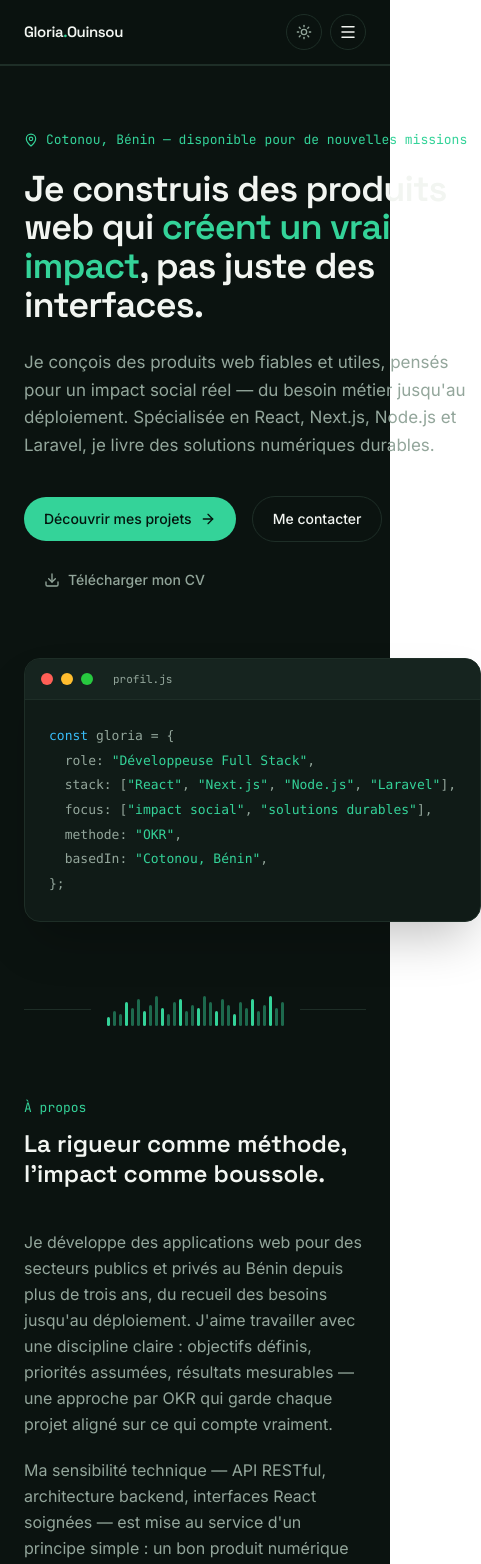
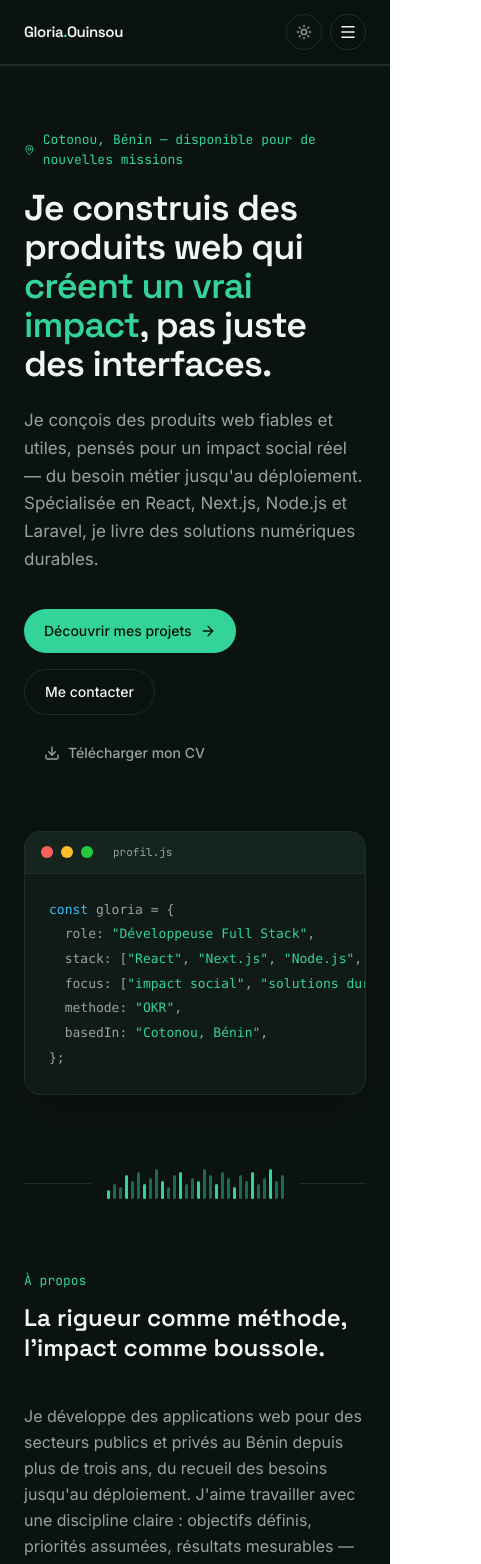
Before and after one commit to Gloryprod/gloriaouinsou-dev, a React (Vite) app: page / in a window 390 px wide. Shown: the top 1564 px of the page, 481 px wide, since content can reach past the window. Built offline with nearby package versions, Linux system fonts and the light colour scheme.

Commit message:
revision responsivité

```diff
--- a/src/Portfolio.jsx
+++ b/src/Portfolio.jsx
@@ -398,7 +398,7 @@ export default function Portfolio() {
   return (
     <div
       style={theme}
-      className="min-h-screen bg-[var(--bg)] text-[var(--text)] font-body antialiased selection:bg-[var(--accent)] selection:text-[var(--accent-contrast)]"
+      className="min-h-screen w-full overflow-x-hidden bg-[var(--bg)] text-[var(--text)] font-body antialiased selection:bg-[var(--accent)] selection:text-[var(--accent-contrast)]"
     >
       {/* Polices + styles globaux */}
       <style>{`
@@ -511,8 +511,8 @@ export default function Portfolio() {
       {/* ---------------------------------------------------------------- */}
       {/* HERO                                                             */}
       {/* ---------------------------------------------------------------- */}
-      <section id="hero" className="max-w-6xl mx-auto px-6 pt-16 sm:pt-24 pb-8 grid lg:grid-cols-[1.1fr_0.9fr] gap-14 items-center">
-        <Reveal>
+      <section id="hero" className="max-w-6xl mx-auto px-6 pt-16 sm:pt-24 pb-8 grid lg:grid-cols-[1.1fr_0.9fr] gap-14 items-center min-w-0">
+        <Reveal className="min-w-0">
           <p className="font-mono text-[13px] text-[var(--accent)] mb-5 flex items-center gap-2">
             <MapPin size={14} /> {PROFILE.location} — disponible pour de nouvelles missions
           </p>
@@ -555,15 +555,15 @@ export default function Portfolio() {
         </Reveal>
 
         {/* Bloc "code" — signature du hero */}
-        <Reveal delay={150}>
-          <div className="rounded-2xl border border-[var(--border)] bg-[var(--surface)] shadow-2xl overflow-hidden">
+        <Reveal delay={150} className="min-w-0 w-full">
+          <div className="rounded-2xl border border-[var(--border)] bg-[var(--surface)] shadow-2xl overflow-hidden w-full">
             <div className="flex items-center gap-2 px-4 py-3 border-b border-[var(--border)] bg-[var(--surface-2)]">
               <span className="w-3 h-3 rounded-full bg-[#FF5F56]" />
               <span className="w-3 h-3 rounded-full bg-[#FFBD2E]" />
               <span className="w-3 h-3 rounded-full bg-[#27C93F]" />
               <span className="ml-3 font-mono text-[11px] text-[var(--text-muted)]">profil.js</span>
             </div>
-            <pre className="font-mono text-[13px] leading-[1.9] p-6 overflow-x-auto text-[var(--text-muted)]">
+            <pre className="font-mono text-[13px] leading-[1.9] p-6 overflow-x-auto max-w-full text-[var(--text-muted)]">
               <code>
                 <span className="text-[var(--accent-2)]">const</span> gloria = {"{"}
                 {"\n"}  role: <span className="text-[var(--accent)]">"Développeuse Full Stack"</span>,
@@ -583,7 +583,7 @@ export default function Portfolio() {
       {/* ---------------------------------------------------------------- */}
       {/* À PROPOS                                                         */}
       {/* ---------------------------------------------------------------- */}
-      <section id="about" className="max-w-6xl mx-auto px-6 py-8 sm:py-16 grid md:grid-cols-[0.4fr_0.6fr] gap-10">
+      <section id="about" className="max-w-6xl mx-auto px-6 py-8 sm:py-16 grid md:grid-cols-[0.4fr_0.6fr] gap-10 min-w-0">
         <Reveal>
           <p className="font-mono text-[13px] text-[var(--accent)] mb-3">À propos</p>
           <h2 className="font-display font-semibold text-2xl sm:text-3xl text-[var(--text)] leading-tight">
@@ -675,7 +675,7 @@ export default function Portfolio() {
       {/* ---------------------------------------------------------------- */}
       {/* CONTACT                                                          */}
       {/* ---------------------------------------------------------------- */}
-      <section id="contact" className="max-w-6xl mx-auto px-6 py-8 sm:py-20 grid lg:grid-cols-[0.45fr_0.55fr] gap-12">
+      <section id="contact" className="max-w-6xl mx-auto px-6 py-8 sm:py-20 grid lg:grid-cols-[0.45fr_0.55fr] gap-12 min-w-0">
         <Reveal>
           <p className="font-mono text-[13px] text-[var(--accent)] mb-3">Contact</p>
           <h2 className="font-display font-semibold text-2xl sm:text-3xl text-[var(--text)] mb-4 leading-tight">
@@ -689,7 +689,7 @@ export default function Portfolio() {
             <a
               href={`mailto:${PROFILE.email}`}
               className="inline-flex items-center gap-3 text-sm text-[var(--text)] hover:text-[var(--accent)] transition-colors
-                         focus-visible:outline focus-visible:outline-2 focus-visible:outline-offset-2 focus-visible:outline-[var(--accent)] rounded-md w-fit"
+                         focus-visible:outline focus-visible:outline-2 focus-visible:outline-offset-2 focus-visible:outline-[var(--accent)] rounded-md w-fit break-all"
             >
               <span className="w-9 h-9 flex items-center justify-center rounded-full border border-[var(--border)]">
                 <Mail size={16} />
@@ -826,7 +826,7 @@ export default function Portfolio() {
       <footer className="border-t border-[var(--border)]">
         <div className="max-w-6xl mx-auto px-6 py-8 flex flex-col sm:flex-row items-center justify-between gap-4">
           <p className="font-mono text-[12px] text-[var(--text-muted)]">
-            © {new Date().getFullYear()} {PROFILE.name} — Tous droits réservés.
+            © {new Date().getFullYear()} {PROFILE.name} — Conçu &amp; développé avec React + Tailwind CSS.
           </p>
           <div className="flex items-center gap-4">
             <a href={PROFILE.github} target="_blank" rel="noopener noreferrer" aria-label="GitHub" className="text-[var(--text-muted)] hover:text-[var(--accent)] transition-colors">
```
